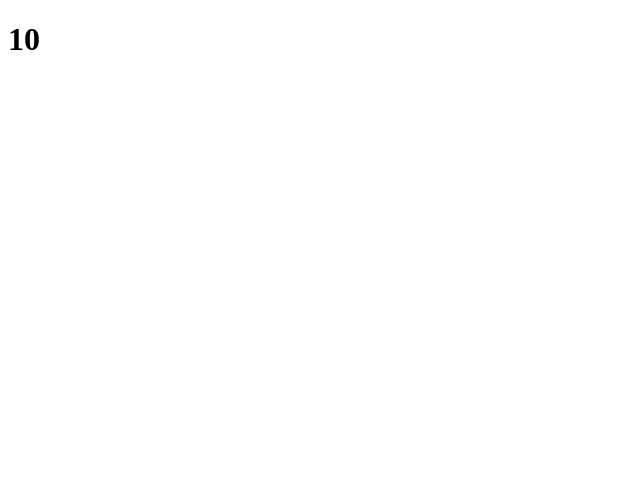
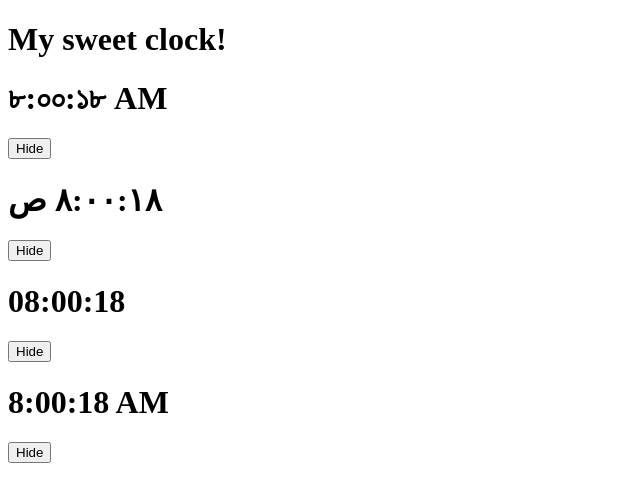
Before and after one commit to Nirob-X/my-react-projects, a React (Create React App) app: page / in a window 1280 px wide. Shown: the top 502 px of the page, without its empty margins (0-640 px from the left). Built offline with nearby package versions, Linux system fonts and the light colour scheme.

Commit message:
our clock done

```diff
--- a/src/App.js
+++ b/src/App.js
@@ -1,6 +1,14 @@
-function App({text}) {
+import Clock from "./components/Clock"
+
+function App() {
   return (
-  	<h1>{text}</h1>
+  	<>
+  		<h1>My sweet clock!</h1>
+		<Clock ln="bn-BD"/>
+		<Clock ln="ar-EG"/>
+		<Clock ln="it-IT"/>
+		<Clock ln="en-US"/>
+  	</>
   );
 }
 
--- /dev/null
+++ b/src/components/Clock.js
@@ -0,0 +1,20 @@
+import {useState, useEffect} from "react";
+
+export default function Clock({ ln }) {
+	const [show, setShow] = useState(true);
+	const [date, setDate] = useState(new Date());
+	useEffect(() => {
+		const interval = setInterval(() => {
+			setDate(new Date());
+		}, 1000);
+		return () => clearInterval(interval)
+	}, []);
+
+	return (
+		<div>
+			{show ? <h1>{date.toLocaleTimeString(ln)}</h1> : <h1>clock hide successful</h1>}
+			{show && <button type="button" onClick={()=>setShow(false)}>Hide</button>}
+			{show || <button type="button" onClick={()=>setShow(true)}>Show</button>}
+		</div>
+	);
+}
--- a/src/index.js
+++ b/src/index.js
@@ -6,7 +6,7 @@ import reportWebVitals from './reportWebVitals';
 const root = ReactDOM.createRoot(document.getElementById('root'));
 root.render(
   <React.StrictMode>
-    <App text={5+5}/>
+    <App />
   </React.StrictMode>
 );
 
```
